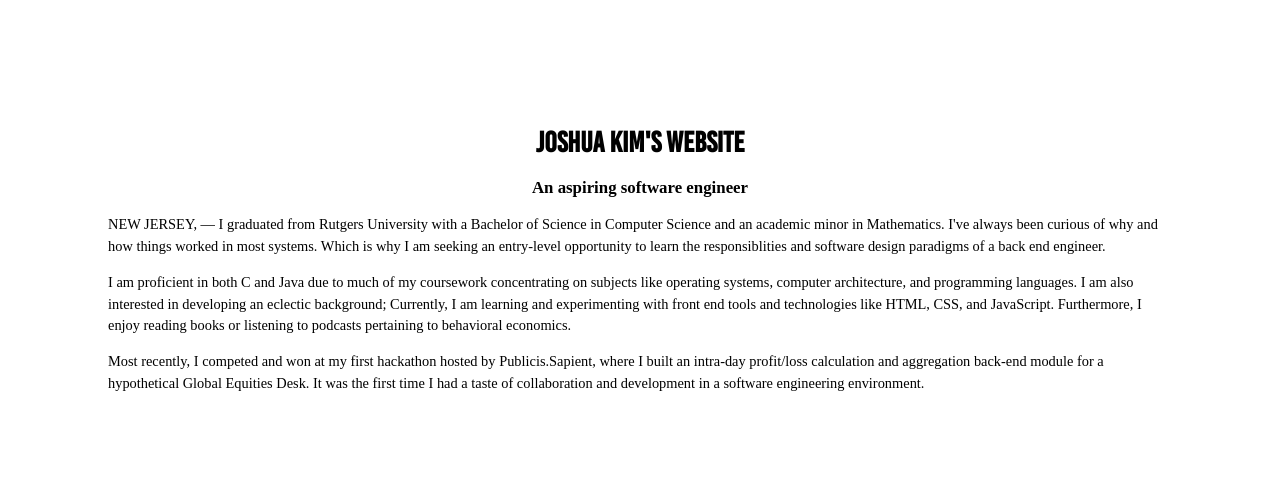
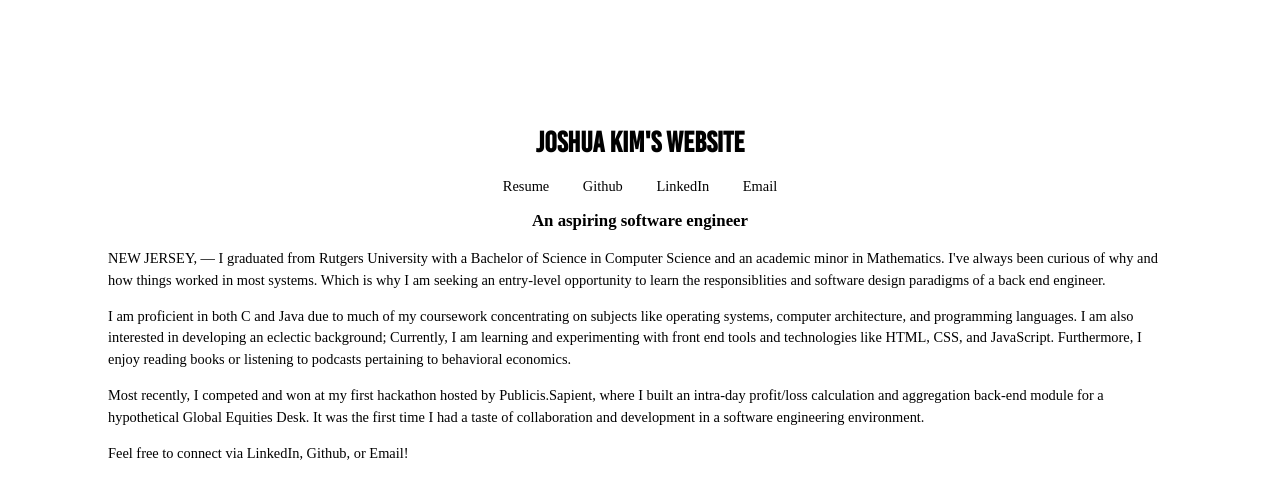
Before and after one commit to joshuabkim/joshuabkim.github.io, a plain HTML site: page index.html in a window 1280 px wide. Drawn offline with Linux system fonts and the light colour scheme; a web font is replaced by a local one.

Commit message:
fixed horizontal inline nav

```diff
--- a/assets/styles.css
+++ b/assets/styles.css
@@ -34,15 +34,16 @@ body {
 
 }
 
-/*
 ul {
     text-align: center;
+
+    margin: 0 30px 0 0;
 
 }
 
 li {
     font-family: tex_gyre_scholaregular;
-    margin: 10px;
+    margin: 10px 20px 0 10px;
 
     display: inline;
 }
@@ -52,7 +53,6 @@ li a:visited {
     color: #000;
     text-decoration: none;
 }
-*/
 
 .heading {
 	font-family: bebas_kairegular;
--- a/index.html
+++ b/index.html
@@ -12,14 +12,14 @@
 
 		<h1 class='heading'>Joshua Kim's Website</h1>
 
-		<!-- NEED TO FIX ALIGNMENT
+
 		<ul>
 			<li><a href='assets/CS-2019-KimJ.pdf' target='_blank'>Resume</a></li>
 			<li><a href='https://github.com/joshuabkim' target='_blank'>Github</a></li>
 			<li><a href='https://www.linkedin.com/in/joshua-b-kim/' target='_blank'>LinkedIn</a></li>
 			<li><a href='mailto: joshuabhkim@gmail.com'>Email</a></li>
 		</ul>
-		-->
+
 
 		<h3>An aspiring software engineer</h3>
 
@@ -29,6 +29,8 @@
 
 		<p>Most recently, I competed and won at my first hackathon hosted by <a class='hackathon' href='https://www.publicissapient.com/' target='_blank'>Publicis.Sapient</a>, where I built an intra-day profit/loss calculation and aggregation back-end module for a hypothetical Global Equities Desk. It was the first time I had a taste of collaboration and development in a software engineering environment.</p>
 
+		<p>Feel free to connect via LinkedIn, Github, or Email!</p>
+
 
 
 	</body>
```
